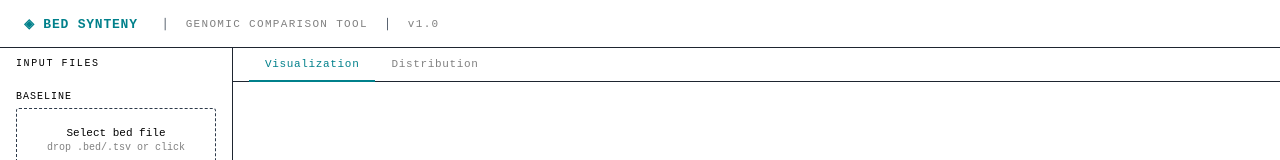
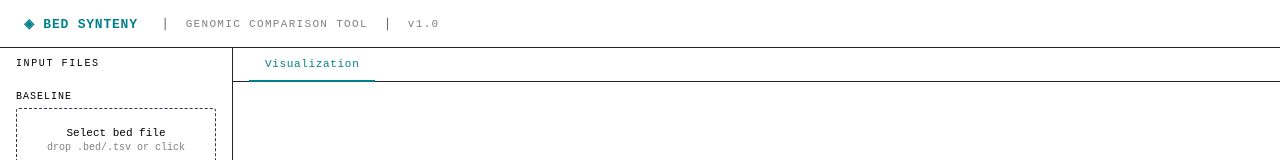
Before and after one commit to AAGI-AUS/gene-visualisation, a React (Create React App) app: page / in a window 1280 px wide. Shown: the top 160 px of the page. Built offline with nearby package versions, Linux system fonts and the light colour scheme; the HTML template or start-up script is replaced by a standard one.

Commit message:
chore: clean up

```diff
--- a/src/App.tsx
+++ b/src/App.tsx
@@ -2,12 +2,14 @@ import { useState } from "react";
 import "./global.css";
 import styles from "./App.module.css";
 import { useAppStore } from "@/src/store/useAppStore";
-import { DistributionTab } from "@/src/components/DistributionTab";
+// import { DistributionTab } from "@/src/components/DistributionTab";
 import { VisualizationTab } from "@/src/components/visualizationTab/VisualizationTab";
 import { Sidebar } from "@/src/components/sideBar/Sidebar";
 
-type Tab = "Visualization" | "Distribution";
-const TABS: Tab[] = ["Visualization", "Distribution"];
+// type Tab = "Visualization" | "Distribution";
+// const TABS: Tab[] = ["Visualization", "Distribution"];
+type Tab = "Visualization";
+const TABS: Tab[] = ["Visualization"];
 
 const App = () => {
   const result = useAppStore((s) => s.result);
@@ -54,15 +56,15 @@ const App = () => {
                 </div>
               ))}
 
-            {tab === "Distribution" &&
-              (result.length ? (
-                <DistributionTab data={result[0].rows} />
-              ) : (
-                <div className={styles.emptyState}>
-                  <span className={styles.emptyIcon}>▦</span>
-                  <span className={styles.emptyTitle}>Run an analysis first</span>
-                </div>
-              ))}
+            {/* {tab === "Distribution" && */}
+            {/*   (result.length ? ( */}
+            {/*     <DistributionTab data={result[0].rows} /> */}
+            {/*   ) : ( */}
+            {/*     <div className={styles.emptyState}> */}
+            {/*       <span className={styles.emptyIcon}>▦</span> */}
+            {/*       <span className={styles.emptyTitle}>Run an analysis first</span> */}
+            {/*     </div> */}
+            {/*   ))} */}
           </div>
         </div>
       </div>
```
